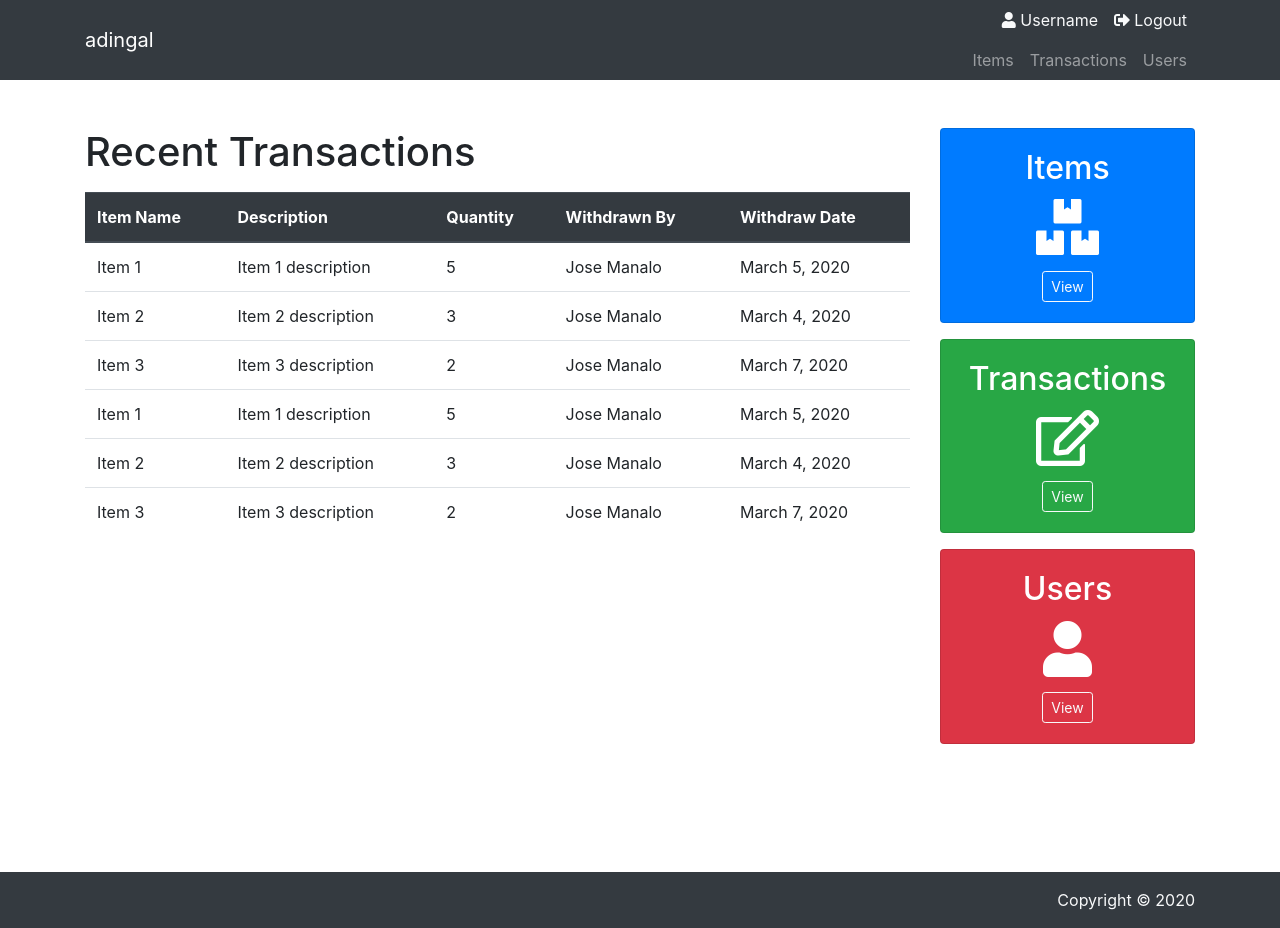
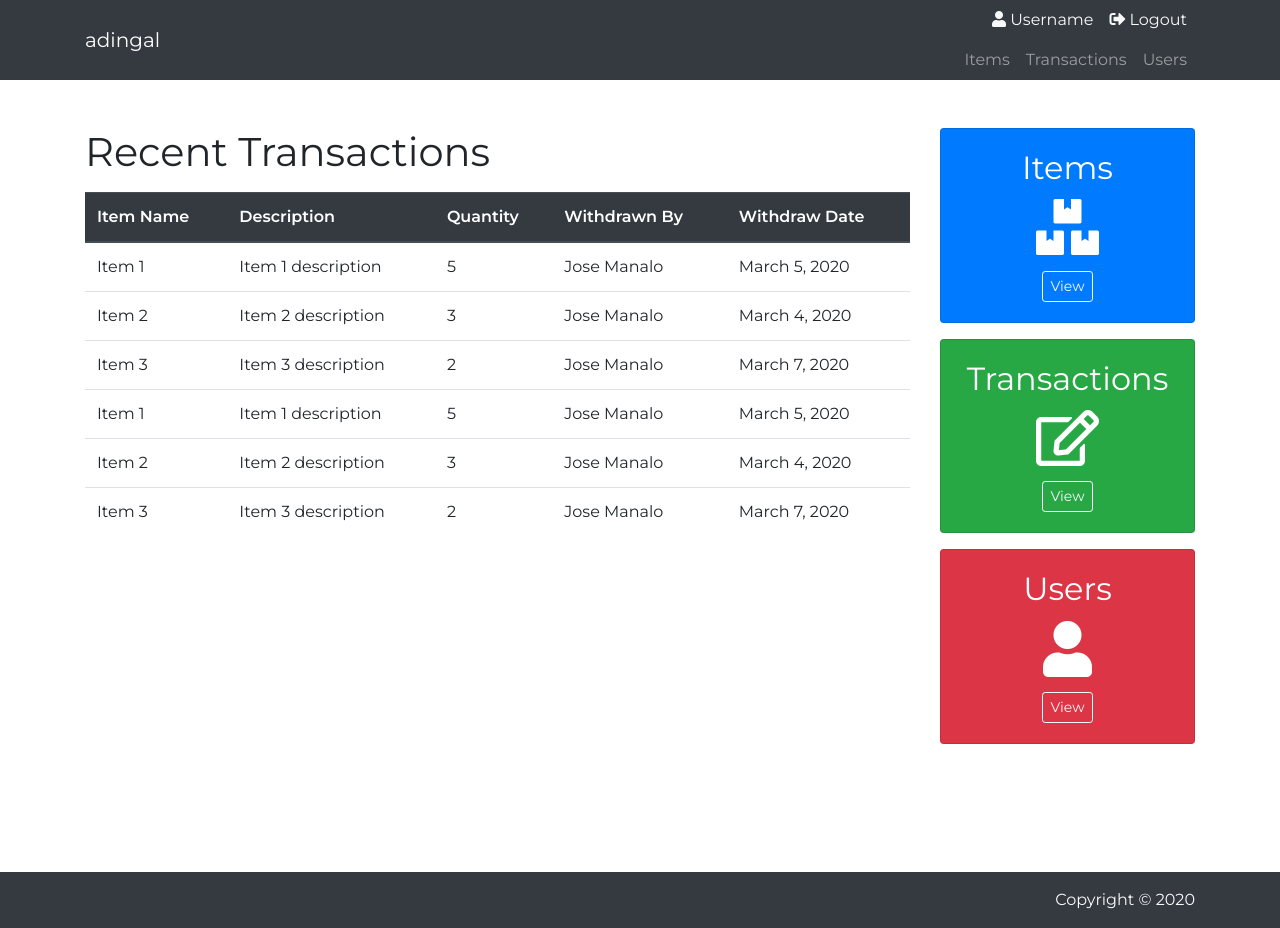
Before and after one commit to adingal/inventory_management_system, a PHP site: page /index.php in a window 1280 px wide. Run offline with PHP 8.4, Linux system fonts and the light colour scheme; some libraries are stand-ins or nearby versions.

Commit message:
Import and use google fonts

```diff
--- a/public/css/index.css
+++ b/public/css/index.css
@@ -1,3 +1,10 @@
+@import url('https://fonts.googleapis.com/css?family=Montserrat:400,600&display=swap');
+
+body {
+    font-family: 'Montserrat', Arial, Helvetica, sans-serif;
+    font-size: 16px;
+    font-weight: 400;}
+
 #main-header {
     min-height: 80px;}
 
```
